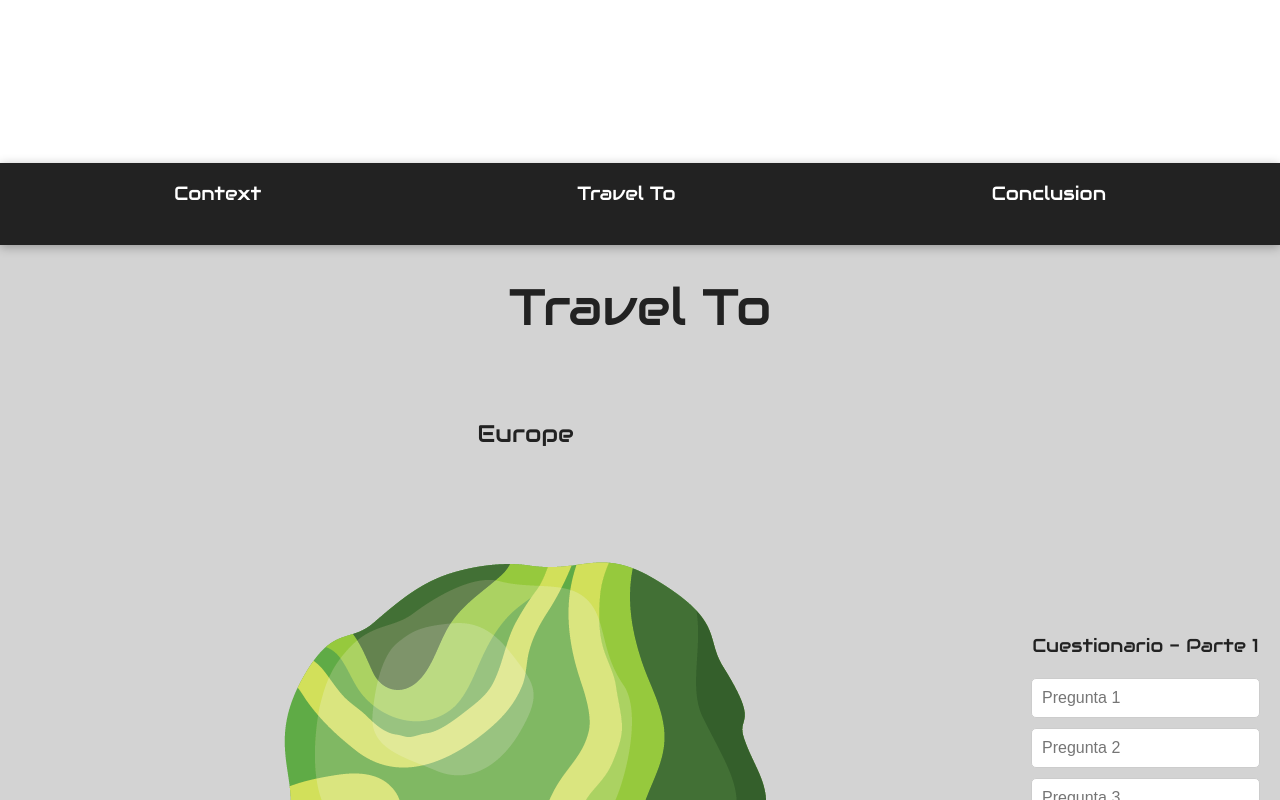
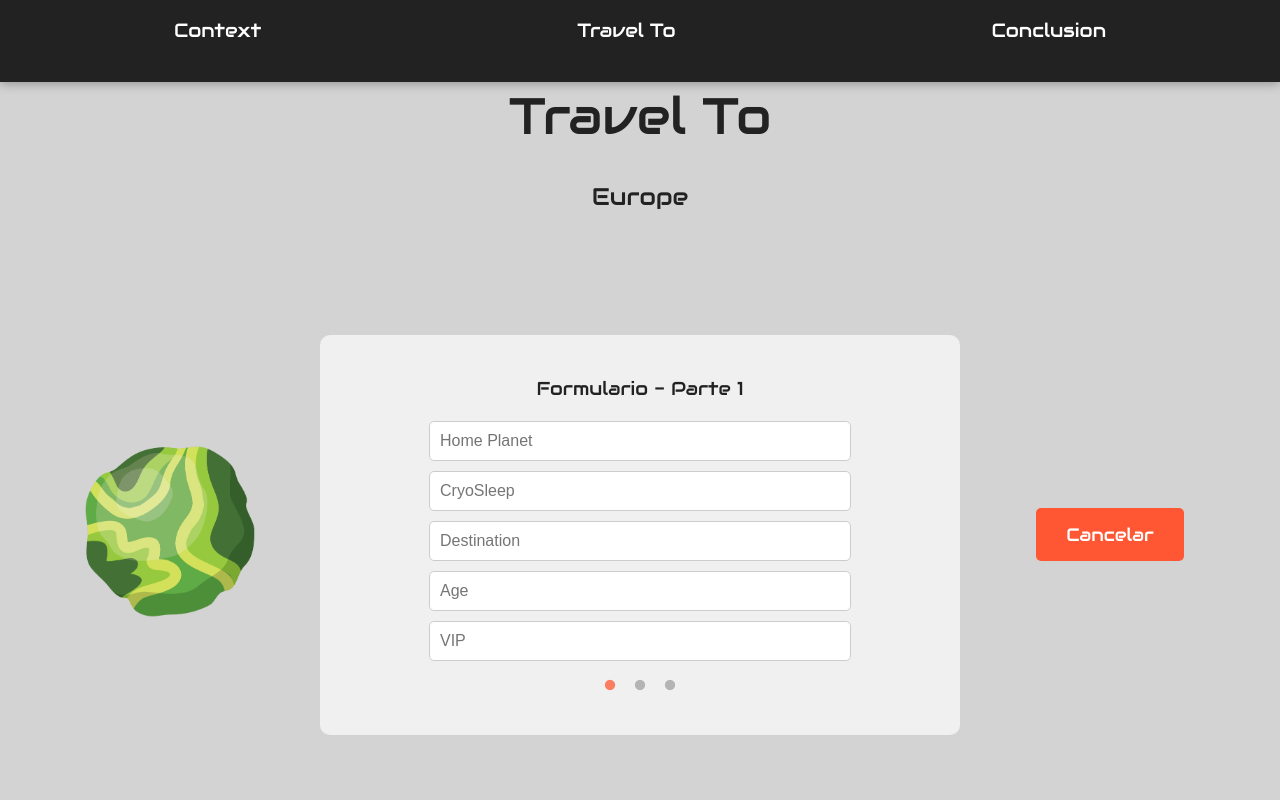
Before and after one commit to MarcoCM1101/frontendIA1, a React (Vite) app in the folder FrontIA1/: page / in a window 1280 px wide. Both pictures are taken after a click on the element 416 px from the left and 399 px from the top of the page. Built offline with nearby package versions, Linux system fonts and the light colour scheme.

Commit message:
Casi final

```diff
--- a/FrontIA1/package.json
+++ b/FrontIA1/package.json
@@ -11,7 +11,9 @@
   },
   "dependencies": {
     "react": "^18.3.1",
-    "react-dom": "^18.3.1"
+    "react-dom": "^18.3.1",
+    "react-slick": "^0.30.2",
+    "slick-carousel": "^1.8.1"
   },
   "devDependencies": {
     "@eslint/js": "^9.9.0",
--- a/FrontIA1/src/App.css
+++ b/FrontIA1/src/App.css
@@ -18,21 +18,21 @@ body {
 
 .navbar {
   display: flex;
-  justify-content: center;
+  justify-content: space-evenly;
   background-color: #222;
   padding: 1rem;
   position: sticky;
   top: 0;
   z-index: 1000;
-  box-shadow: 0 2px 10px rgba(0, 0, 0, 0.3); /* Agrega sombra para separación */
+  box-shadow: 0 2px 10px rgba(0, 0, 0, 0.3);
   height: 50px;
 }
 
 .navbar ul {
   list-style-type: none;
   display: flex;
-  justify-content: space-around; /* Espaciado equitativo alrededor de cada elemento */
-  width: 100%; /* Asegura que ocupe todo el ancho del navbar */
+  justify-content: space-around;
+  width: 100%;
   padding: 0;
   margin: 0;
 }
@@ -53,9 +53,9 @@ body {
 }
 
 .spline-section {
-  width: 100vw; /* Ancho completo del viewport */
-  height: 100vh; /* Altura completa del viewport */
-  position: relative; /* Mantén el visor en la pantalla */
+  width: 100vw;
+  height: 100vh;
+  position: relative;
   color: #efefef;
 }
 
@@ -69,8 +69,9 @@ spline-viewer {
   font-family: "Audiowide", sans-serif;
   color: #222;
   text-align: center;
-  width: 100vw; /* Asegura que cubra todo el ancho */
-  height: 100vh; /* Nueva sección también ocupa toda la pantalla */
+  width: 100vw;
+  height: auto;
+  padding: 50px 0;
 }
 
 .title-overlay {
@@ -82,26 +83,58 @@ spline-viewer {
   color: white;
   font-size: 48px;
   font-weight: bold;
-  pointer-events: none; /* Para que el visor de Spline siga siendo interactivo */
+  pointer-events: none;
   z-index: 1;
   text-align: center;
   opacity: 1;
-  transition: transform 1s ease, opacity 1s ease; /* Transición suave */
+  transition: transform 1s ease, opacity 1s ease;
 }
 
-.title-overlay.scrolled {
-  transform: translate(-50%, -150%);
-  opacity: 0; /* Reduce la opacidad a 0 mientras se mueve */
+.planet-name-title {
+  font-size: 24px;
+  margin-top: 10px;
+  font-family: "Audiowide", sans-serif;
+  color: #222;
+  text-align: center;
+}
+
+.selected-planet {
+  display: flex;
+  justify-content: space-between;
+  align-items: center;
+  height: 70vh;
+  padding: 20px;
+}
+
+.planet-left {
+  flex: 1;
+  text-align: center;
+}
+
+.planet-img-selected {
+  max-width: 80%;
+  height: auto;
+}
+
+.quiz-center {
+  flex: 1;
+  padding: 20px;
+  background-color: #f0f0f0;
+  border-radius: 10px;
+  display: flex;
+  flex-direction: column;
+  justify-content: center;
+  align-items: center;
+}
+
+.cancel-right {
+  flex: 1;
+  display: flex;
+  justify-content: center;
+  align-items: center;
 }
 
 .cancel-button {
-  position: fixed; /* Fija el botón en la pantalla */
-  top: 90%; /* Centra verticalmente */
-  left: 50%; /* Centra horizontalmente */
-  transform: translate(
-    -50%,
-    -50%
-  ); /* Ajusta para que el centro del botón esté en el centro exacto */
   padding: 15px 30px;
   background-color: #ff5733;
   color: white;
@@ -110,9 +143,121 @@ spline-viewer {
   cursor: pointer;
   font-size: 18px;
   transition: background-color 0.3s ease;
-  z-index: 1000; /* Asegura que esté por encima de otros elementos */
 }
 
 .cancel-button:hover {
   background-color: #ff2a30;
 }
+
+.predict-button {
+  margin-top: 20px;
+  padding: 15px 30px;
+  background-color: #28a745;
+  color: white;
+  border: none;
+  border-radius: 5px;
+  cursor: pointer;
+  font-size: 18px;
+  transition: background-color 0.3s ease;
+}
+
+.predict-button:hover {
+  background-color: #218838;
+}
+
+/* Animaciones */
+.fade-out {
+  animation: fadeOut 0.5s ease-in-out, scaleDown 0.5s ease-in-out;
+}
+
+@keyframes fadeOut {
+  0% {
+    opacity: 1;
+  }
+  100% {
+    opacity: 0;
+  }
+}
+
+@keyframes scaleDown {
+  0% {
+    transform: scale(1);
+  }
+  100% {
+    transform: scale(0.5);
+  }
+}
+
+@keyframes fadeIn {
+  0% {
+    opacity: 0;
+  }
+  100% {
+    opacity: 1;
+  }
+}
+
+@keyframes scaleUp {
+  0% {
+    transform: scale(0.5);
+  }
+  100% {
+    transform: scale(1);
+  }
+}
+
+/* Estilos para el formulario */
+.quiz-carousel {
+  width: 600px; /* Ancho fijo del carrusel */
+  height: 360px; /* Alto fijo del carrusel */
+  margin: 0 auto;
+  text-align: center;
+  overflow: hidden; /* Asegura que no se expanda fuera del tamaño */
+}
+
+.quiz-section {
+  display: flex;
+  flex-direction: column;
+  justify-content: center;
+  align-items: center;
+  height: 100%; /* Ajusta el contenido al tamaño fijo del carrusel */
+}
+
+.quiz-section form {
+  display: flex;
+  flex-direction: column;
+  align-items: center;
+  width: 100%; /* Asegura que el formulario no se expanda */
+}
+
+.quiz-section form input {
+  margin-bottom: 10px;
+  padding: 10px;
+  font-size: 16px;
+  border: 1px solid #ccc;
+  border-radius: 5px;
+  width: 80%; /* Mantiene el tamaño controlado de los inputs */
+  max-width: 400px; /* Fija un tamaño máximo para los inputs */
+}
+
+.predict-button {
+  margin-top: 70px;
+  padding: 10px 20px;
+  background-color: #28a745;
+  color: white;
+  border: none;
+  border-radius: 5px;
+  cursor: pointer;
+  font-size: 18px;
+  transition: background-color 0.3s ease;
+}
+
+.predict-button:hover {
+  background-color: #218838;
+}
+
+
+
+#conclusion h1 {
+  margin-top: 50px;
+}
--- a/FrontIA1/src/App.jsx
+++ b/FrontIA1/src/App.jsx
@@ -1,14 +1,15 @@
 import React, { useState } from "react";
-
 import "./components/PlanetComponent";
 import "./App.css";
 import PlanetComponent from "./components/PlanetComponent";
 import "./components/form";
 import Carousel from "./components/form";
+import Loader from "./components/Loader"; // Importa el componente del loader
 
 function App() {
   const [selectedPlanet, setSelectedPlanet] = useState(null);
   const [isExiting, setIsExiting] = useState(false);
+  const [isLoading, setIsLoading] = useState(false); // Estado para controlar la aparición del loader
 
   // Función para manejar la selección del planeta
   const handlePlanetSelect = (planet) => {
@@ -22,6 +23,11 @@ function App() {
       setSelectedPlanet(null); // Reinicia el estado y vuelve al carrusel
       setIsExiting(false); // Reinicia el estado de la animación
     }, 500); // Ajusta el tiempo para que coincida con la duración de la animación
+  };
+
+  // Función para manejar el clic en el botón "Predecir"
+  const handlePredict = () => {
+    setIsLoading(true); // Muestra el loader
   };
 
   return (
@@ -54,6 +60,16 @@ function App() {
         <div className="new-section" id="travelTo">
           <h1>Travel To</h1>
 
+          {/* Mostrar el nombre del planeta seleccionado debajo del título */}
+          {selectedPlanet && (
+            <h2 className="planet-name-title">{selectedPlanet.name}</h2>
+          )}
+
+          {/* Mostrar el loader si isLoading es verdadero, de lo contrario mostrar el contenido */}
+          {isLoading ? (
+            <Loader /> // Mostrar el loader si isLoading es true
+          ) : (
+            <>
               {/* Mostrar el carrusel o el planeta seleccionado */}
               {!selectedPlanet ? (
                 <PlanetComponent onPlanetSelect={handlePlanetSelect} />
@@ -61,26 +77,33 @@ function App() {
                 <div className={`selected-planet ${isExiting ? "fade-out" : ""}`}>
                   {/* Planeta seleccionado a la izquierda */}
                   <div className="planet-left">
-                <h2 className="planet-tittle">{selectedPlanet.name}</h2>
                     <img
                       src={selectedPlanet.img}
                       alt={selectedPlanet.name}
                       className="planet-img-selected"
                     />
+                  </div>
+
+                  {/* Formulario en el centro */}
+                  <div className="quiz-center">
+                    <Carousel onPredict={handlePredict} /> {/* Pasamos la función de predicción */}
+                  </div>
+
+                  {/* Botón de cancelar a la derecha */}
+                  <div className="cancel-right">
                     <button className="cancel-button" onClick={handleCancel}>
                       Cancelar
                     </button>
                   </div>
-              {/* Carrusel del cuestionario a la derecha */}
-              <Carousel />
                 </div>
+              )}
+            </>
           )}
         </div>
 
         {/* Conclusion Section */}
         <div className="new-section" id="conclusion">
           <h1>Conclusion</h1>
-
           <p>
             Esta es la conclusión de la página. Puedes agregar aquí un resumen
             de la información.
--- /dev/null
+++ b/FrontIA1/src/components/Loader.jsx
@@ -0,0 +1,34 @@
+import React from "react";
+import "../styles/Loader.css"; // Asegúrate de crear el archivo CSS también
+
+const Loader = () => {
+    return (
+      <div className="loader-container">
+        <div className="loader">
+          <span style={{ "--i": 1 }}></span>
+          <span style={{ "--i": 2 }}></span>
+          <span style={{ "--i": 3 }}></span>
+          <span style={{ "--i": 4 }}></span>
+          <span style={{ "--i": 5 }}></span>
+          <span style={{ "--i": 6 }}></span>
+          <span style={{ "--i": 7 }}></span>
+          <span style={{ "--i": 8 }}></span>
+          <span style={{ "--i": 9 }}></span>
+          <span style={{ "--i": 10 }}></span>
+          <span style={{ "--i": 11 }}></span>
+          <span style={{ "--i": 12 }}></span>
+          <span style={{ "--i": 13 }}></span>
+          <span style={{ "--i": 14 }}></span>
+          <span style={{ "--i": 15 }}></span>
+          <span style={{ "--i": 16 }}></span>
+          <span style={{ "--i": 17 }}></span>
+          <span style={{ "--i": 18 }}></span>
+          <span style={{ "--i": 19 }}></span>
+          <span style={{ "--i": 20 }}></span>
+          <div className="rocket"></div>
+        </div>
+      </div>
+    );
+  };
+
+  export default Loader;
--- a/FrontIA1/src/components/form.jsx
+++ b/FrontIA1/src/components/form.jsx
@@ -1,36 +1,94 @@
+import React, { useState } from "react";
 import Slider from "react-slick";
 import "slick-carousel/slick/slick.css";
 import "slick-carousel/slick/slick-theme.css";
 
-function Carousel() {
-  // Configuración del carrusel de cuestionario
+function Carousel({ onPredict }) {
+  const [formData, setFormData] = useState({
+    HomePlanet: "",
+    CryoSleep: "",
+    Destination: "",
+    Age: "",
+    VIP: "",
+    RoomService: "",
+    FoodCourt: "",
+    ShoppingMall: "",
+    Spa: "",
+    VRDeck: "",
+    Zona: "",
+    Seat: "",
+    Side: ""
+  });
+
+  const [isFormValid, setIsFormValid] = useState(false);
+
   const quizSettings = {
-    dots: false,
+    dots: true,
     infinite: false,
     speed: 500,
     slidesToShow: 1,
     slidesToScroll: 1,
     adaptiveHeight: true,
-    adaptativeWidth: true,
+    adaptiveWidth: true,
+    arrows: true,
+    nextArrow: <div className="slick-next">&#10095;</div>,
+    prevArrow: <div className="slick-prev">&#10094;</div>
   };
 
-  // Renderiza el carrusel con el cuestionario
+  const handleChange = (e) => {
+    const { name, value } = e.target;
+    setFormData((prevData) => ({
+      ...prevData,
+      [name]: value
+    }));
+    validateForm({ ...formData, [name]: value });
+  };
+
+  const validateForm = (data) => {
+    const isValid = Object.values(data).every((field) => field !== "");
+    setIsFormValid(isValid);
+  };
+
   return (
     <div className="quiz-carousel">
       <Slider {...quizSettings}>
-        {/* Primera parte del cuestionario */}
         <div className="quiz-section">
-          <h3>Cuestionario - Parte 1</h3>
+          <h3>Formulario - Parte 1</h3>
           <form>
-            <input type="text" placeholder="Pregunta 1" />
-            <input type="text" placeholder="Pregunta 2" />
-            <input type="text" placeholder="Pregunta 3" />
-            <input type="text" placeholder="Pregunta 4" />
-            <input type="text" placeholder="Pregunta 5" />
+            <input type="text" name="HomePlanet" placeholder="Home Planet" value={formData.HomePlanet} onChange={handleChange} />
+            <input type="text" name="CryoSleep" placeholder="CryoSleep" value={formData.CryoSleep} onChange={handleChange} />
+            <input type="text" name="Destination" placeholder="Destination" value={formData.Destination} onChange={handleChange} />
+            <input type="number" name="Age" placeholder="Age" value={formData.Age} onChange={handleChange} />
+            <input type="text" name="VIP" placeholder="VIP" value={formData.VIP} onChange={handleChange} />
+          </form>
+        </div>
+        <div className="quiz-section">
+          <h3>Formulario - Parte 2</h3>
+          <form>
+            <input type="number" name="RoomService" placeholder="Room Service" value={formData.RoomService} onChange={handleChange} />
+            <input type="number" name="FoodCourt" placeholder="Food Court" value={formData.FoodCourt} onChange={handleChange} />
+            <input type="number" name="ShoppingMall" placeholder="Shopping Mall" value={formData.ShoppingMall} onChange={handleChange} />
+            <input type="number" name="Spa" placeholder="Spa" value={formData.Spa} onChange={handleChange} />
+            <input type="number" name="VRDeck" placeholder="VR Deck" value={formData.VRDeck} onChange={handleChange} />
+          </form>
+        </div>
+        <div className="quiz-section">
+          <h3>Formulario - Parte 3</h3>
+          <form>
+            <input type="text" name="Zona" placeholder="Zona" value={formData.Zona} onChange={handleChange} />
+            <input type="text" name="Seat" placeholder="Seat" value={formData.Seat} onChange={handleChange} />
+            <input type="text" name="Side" placeholder="Side" value={formData.Side} onChange={handleChange} />
           </form>
         </div>
       </Slider>
+
+      {isFormValid && (
+        <button className="predict-button" onClick={onPredict}>
+          Predecir
+        </button>
+      )}
     </div>
   );
 }
+
 export default Carousel;
--- /dev/null
+++ b/FrontIA1/src/styles/Loader.css
@@ -0,0 +1,79 @@
+.loader-container {
+    display: flex;
+    justify-content: center;
+    align-items: center;
+    height: 100%;
+    margin-top: 150px; /* Baja el loader ligeramente */
+  }
+
+  .loader {
+    position: relative;
+    height: 120px;
+    width: 120px;
+  }
+
+  .loader span {
+    position: absolute;
+    top: 0;
+    left: 0;
+    width: 100%;
+    height: 100%;
+    transform: rotate(calc(18deg * var(--i)));
+  }
+
+  .loader span::before {
+    content: '';
+    position: absolute;
+    top: 0;
+    left: 0;
+    width: 15px;
+    height: 15px;
+    background: white;
+    border-radius: 50%;
+    transform: scale(0);
+    animation: animate 2s linear infinite;
+    animation-delay: calc(0.1s * var(--i));
+  }
+
+  @keyframes animate {
+    0% {
+      transform: scale(0);
+    }
+    10% {
+      transform: scale(1.2);
+    }
+    80%, 100% {
+      transform: scale(0);
+    }
+  }
+
+  .rocket {
+    position: absolute;
+    top: 0;
+    left: 0;
+    height: 100%;
+    width: 100%;
+    animation: rotating 2s linear infinite;
+    animation-delay: -1s;
+  }
+
+  @keyframes rotating {
+    0% {
+      transform: rotate(0deg);
+    }
+    100% {
+      transform: rotate(370deg);
+    }
+  }
+
+  .rocket::before {
+    content: "\f135"; /* Este es el icono del cohete de Font Awesome */
+    font-family: "Font Awesome 6 Free"; /* Asegura que Font Awesome se esté usando */
+    font-weight: 900; /* Para versiones más recientes de Font Awesome */
+    position: absolute;
+    top: 80px;
+    left: 85px;
+    color: black; /* Cohete en color negro */
+    font-size: 50px;
+    transform: rotate(180deg);
+  }
```
Also changed, not shown: FrontIA1/index.html (+10 -0 lines), 1 other file (tests, documents, lock files or other folders). Lines whose indentation alone changed are shown as unchanged.
